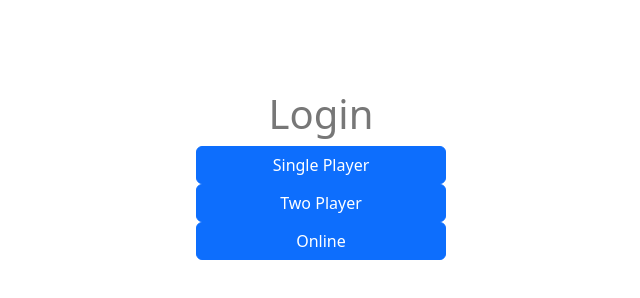
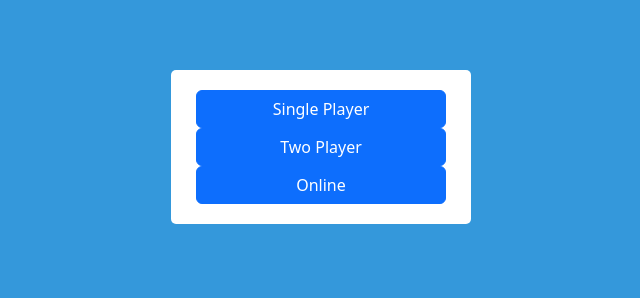
Before and after one commit to gabesnow99/startup, a plain HTML site: page second.html in a window 1280 px wide. Shown: the whole page, without its empty margins (319-959 px from the left). Drawn offline with nearby package versions, Linux system fonts and the light colour scheme.

Commit message:
button formatting in first and second screens

```diff
--- a/main.css
+++ b/main.css
@@ -4,6 +4,14 @@
 
 *:focus {
   outline: none;
+}
+
+.make-it-blue {
+  background-color: #3498DB;
+}
+
+.white-noise {
+  background-color: #FFF;
 }
 
 body {
@@ -15,6 +23,25 @@ body {
 .login {
   margin: 20px auto;
   width: 300px;
+}
+
+.second {
+  margin: 20px auto;
+  width: 300px;
+  margin-top: 20px;
+  margin-bottom: 20px;
+  border-radius: 10%;
+}
+
+.second-screen {
+  background-color: #FFF;
+  padding: 20px;
+  border-radius: 5px
+}
+
+.second-form {
+  text-align: center;
+  /* padding: 20px; */
 }
 
 .login-screen {
--- a/second.html
+++ b/second.html
@@ -12,21 +12,21 @@
         <link rel="icon" href="favicon.ico">
     </head>
 
-    <body>
+    <body class="make-it-blue">
         <header>
             <div>
 
             </div>
         </header>
-        <div class="login">
-            <div class="login-screen">
-                <div class="app-title">
-                    <h1>Login</h1>
+        <div class="second">
+            <div class="second-screen white-noise">
+                <div class="second-form">
+                    <a class="btn btn-primary btn-large btn-block" href="play.html">Single Player</a>
                 </div>
-
-                <div class="login-form">
-                    <a class="btn btn-primary btn-large btn-block" href="play.html">Single Player</a>
+                <div class="second-form">
                     <a class="btn btn-primary btn-large btn-block" href="play.html">Two Player</a>
+                </div>
+                <div class="second-form">
                     <a class="btn btn-primary btn-large btn-block" href="play.html">Online</a>
                 </div>
             </div>
```
Also changed, not shown: index.html (+1 -1 lines), play.html (+8 -8 lines).
